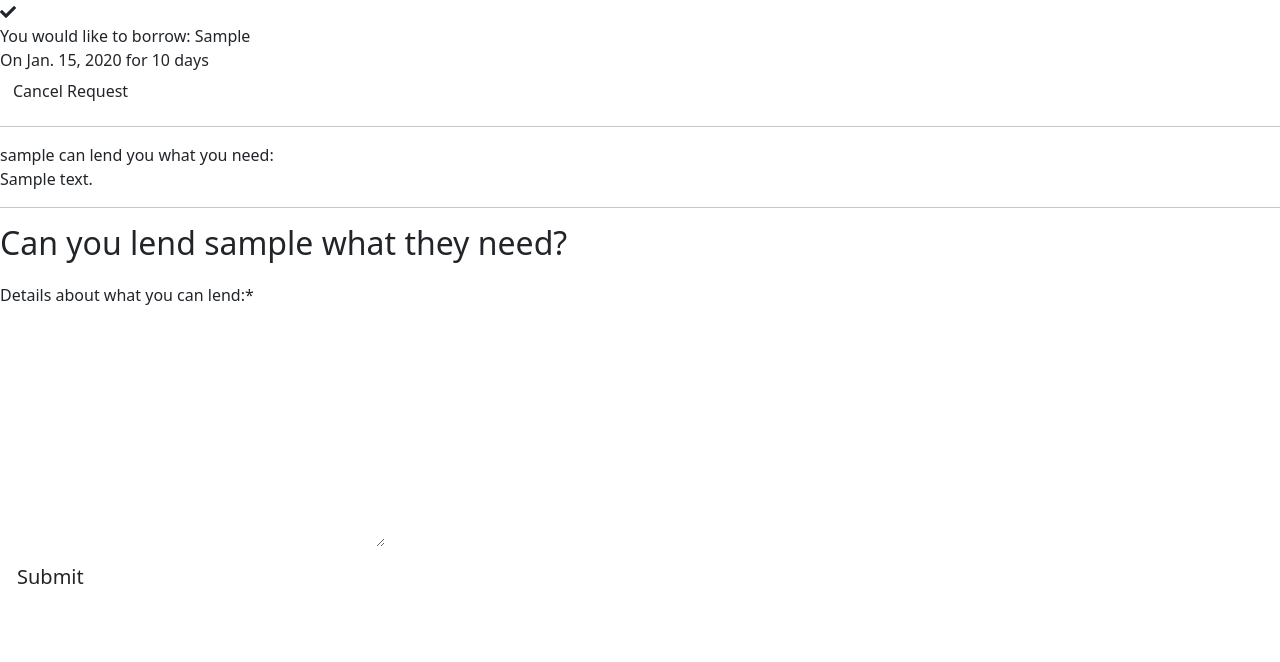
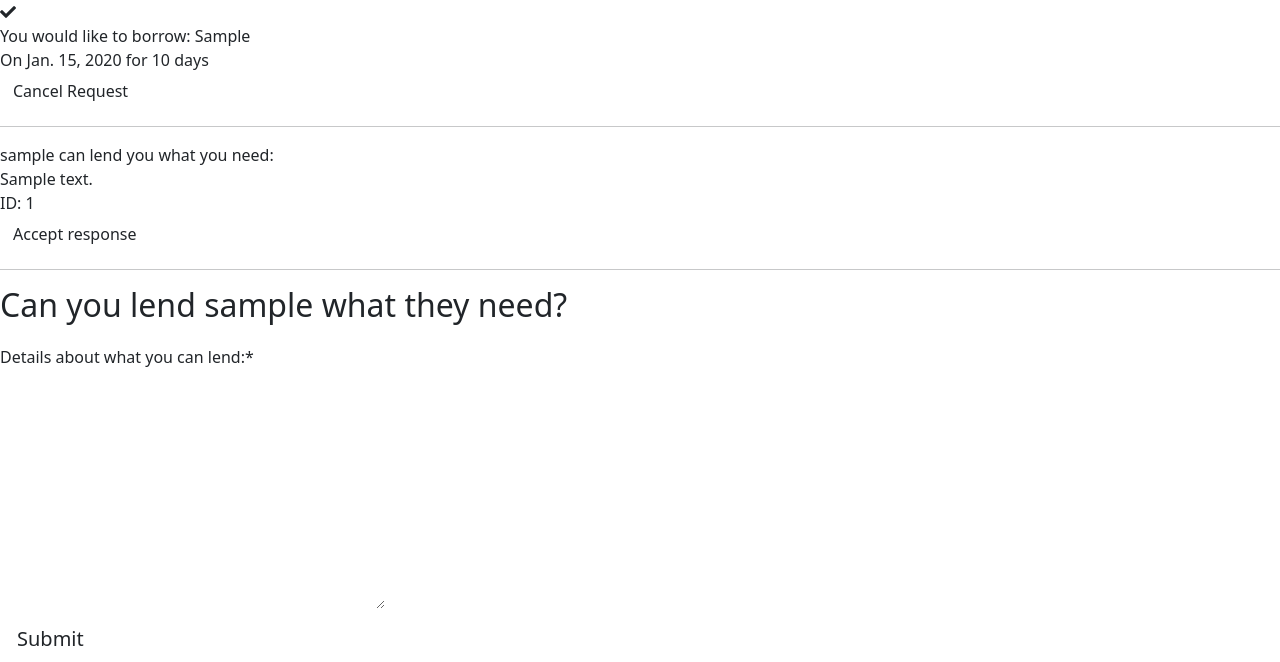
Before and after one commit to SiJiL82/borrow_something, a Django app: a page that uses templates/request_detail.html in a window 1280 px wide. Shown: the part 56-718 px from the top of the page. Run offline with Django 3.2, Linux system fonts and the light colour scheme; a user stored in the database is signed in; tables that the repository leaves empty hold one stand-in row (values such as "Sample post"); parts of the project's set-up code (start-up, migrations or seed data) failed here and were passed over; some libraries are stand-ins or nearby versions.

Commit message:
Add accept response button

```diff
--- a/templates/request_detail.html
+++ b/templates/request_detail.html
@@ -27,7 +27,12 @@
         {% for borrow_response in borrow_responses %}
             <div>
                 {{ borrow_response.responder }} can lend you what you need: <br>
-                {{ borrow_response.details }}
+                {{ borrow_response.details }} <br>
+                ID: {{ borrow_response.id }}
+                <form action="{% url 'accept_response' borrow_request.slug %}" method="post">
+                    {% csrf_token %}
+                    <button type="submit" class="btn" name="accept_response" value="{{ borrow_response.id }}">Accept response</button>
+                </form>
             </div>
             <hr>
         {% endfor %}
```
